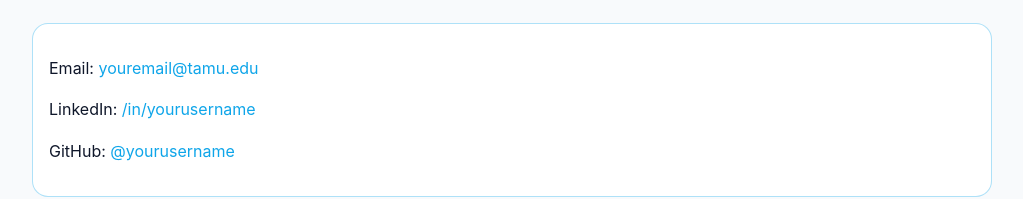
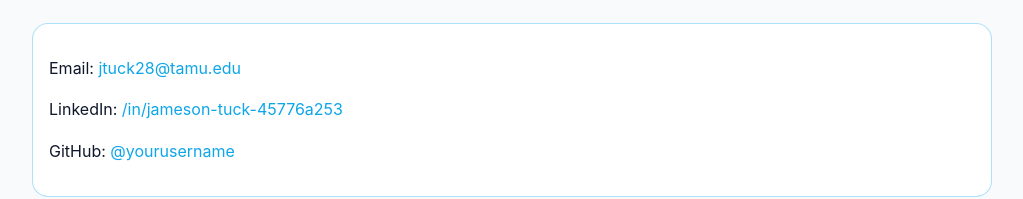
Before and after one commit to jamesontuck1/jamesontuck1.github.io, a plain HTML site: page index.html in a window 1280 px wide. Shown: the part 1191-1390 px from the top of the page, without its empty margins (128-1151 px from the left). Drawn offline with Linux system fonts and the light colour scheme.

Commit message:
Update index.html

```diff
--- a/index.html
+++ b/index.html
@@ -148,8 +148,8 @@
     <section id="contact">
       <h2>Contact</h2>
       <div class="card">
-        <p>Email: <a href="mailto:youremail@tamu.edu">youremail@tamu.edu</a></p>
-        <p>LinkedIn: <a href="https://www.linkedin.com/in/yourusername/" target="_blank" rel="noopener">/in/yourusername</a></p>
+        <p>Email: <a href="mailto:jtuck28@tamu.edu">jtuck28@tamu.edu</a></p>
+        <p>LinkedIn: <a href="https://www.linkedin.com/in/jameson-tuck-45776a253/" target="_blank" rel="noopener">/in/jameson-tuck-45776a253</a></p>
         <p>GitHub: <a href="https://github.com/yourusername" target="_blank" rel="noopener">@yourusername</a></p>
       </div>
     </section>
```
